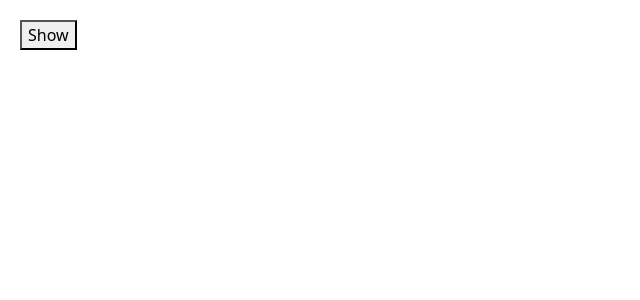
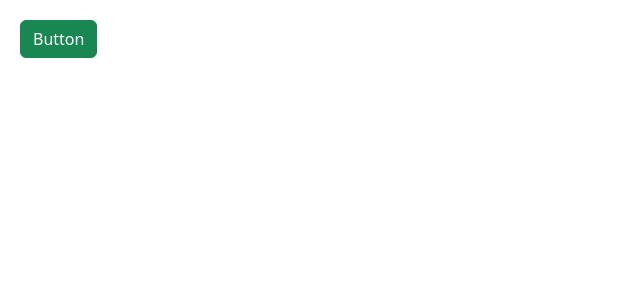
Before and after one commit to syakirzulkefli/React-notes, a React (Vite) app: page / in a window 1280 px wide. Shown: the top 300 px of the page, without its empty margins (0-640 px from the left). Built offline with nearby package versions, Linux system fonts and the light colour scheme.

Commit message:
Refresh on making a button and alert component

```diff
--- a/src/App.tsx
+++ b/src/App.tsx
@@ -1,17 +1,19 @@
 import { useState } from "react";
+import Alert2 from "./components/Button/Alert2";
+import Button2 from "./components/Button/Button1";
 
 function App() {
-  const [isVisible, setVisibility] = useState(false);
-
-  const handleClick = () => {
-    setVisibility(true);
-    console.log(isVisible);
-  };
+  const [alertVisible, setAlertVisibility] = useState(false);
 
   return (
-    <div>
-      <button onClick={handleClick}>Show</button>
-    </div>
+    <>
+      {alertVisible === true && (
+        <Alert2 onClose={() => setAlertVisibility(false)}>Please Close</Alert2>
+      )}
+      <Button2 color="success" onClick={() => setAlertVisibility(true)}>
+        Button
+      </Button2>
+    </>
   );
 }
 
--- /dev/null
+++ b/src/components/Button/Alert2.tsx
@@ -0,0 +1,24 @@
+interface Props {
+  children: string;
+  onClose: () => void;
+}
+
+const Alert2 = ({ children, onClose }: Props) => {
+  return (
+    <div
+      className="alert alert-warning alert-dismissible fade show"
+      role="alert"
+      onClick={onClose}
+    >
+      {children}
+      <button
+        type="button"
+        className="btn-close"
+        data-bs-dismiss="alert"
+        aria-label="Close"
+      ></button>
+    </div>
+  );
+};
+
+export default Alert2;
--- /dev/null
+++ b/src/components/Button/Button1.tsx
@@ -0,0 +1,13 @@
+interface Props{
+  children: string;
+  color?: "primary" | "success" | "info";
+  onClick: () => void;
+}
+
+const Button1 = ( {children, onClick, color="primary"} : Props) => {
+  return (
+    <button className={"btn btn-" + color} onClick={onClick}>{children}</button>
+  )
+}
+
+export default Button1
```
Also changed, not shown: src/components/Button/Button2.tsx (added, +13 -0 lines).
